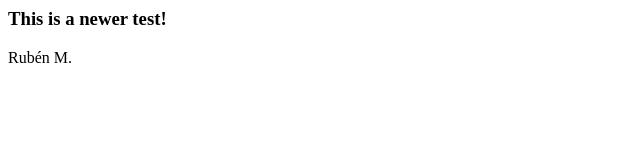
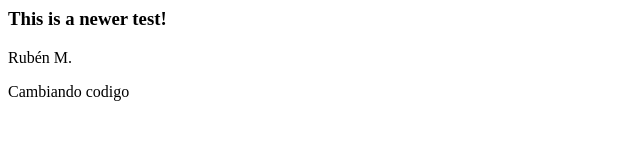
Before and after one commit to zx20student116/Ejemplo-01-Git, a plain HTML site: page index.html in a window 1280 px wide. Shown: the whole page, without its empty margins (0-640 px from the left). Drawn offline with Linux system fonts and the light colour scheme.

Commit message:
index.html

```diff
--- a/index.html
+++ b/index.html
@@ -7,6 +7,7 @@
 <body>
     <h3>This is a newer test!</h3>
     <p>Rubén M.</p>
+    <p>Cambiando codigo</p>
 </body>
 
 </html>
```
